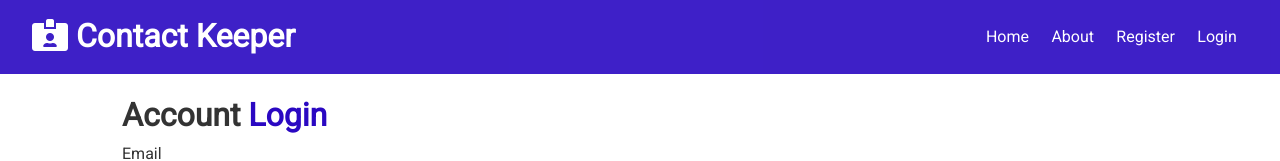
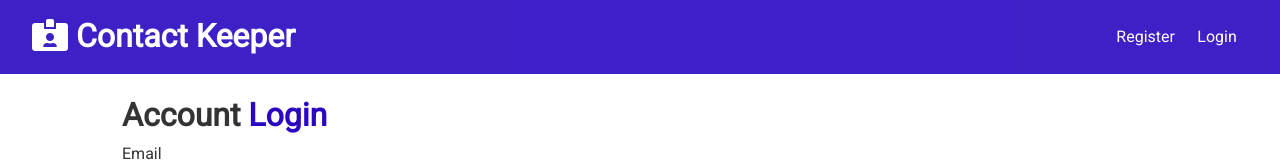
Before and after one commit to tdoval/contact-keeper, a React (Create React App) app in the folder client/: page /login in a window 1280 px wide. Shown: the top 161 px of the page. Built offline with nearby package versions, Linux system fonts and the light colour scheme.

Commit message:
logout and private route

```diff
--- a/client/src/App.js
+++ b/client/src/App.js
@@ -6,6 +6,7 @@ import About from './components/pages/About';
 import Register from './components/auth/Register';
 import Login from './components/auth/Login';
 import Alerts from './components/layout/Alerts';
+import PrivateRoute from './components/routing/PrivateRoute';
 
 import ContactState from './context/contact/ContactState';
 import AuthState from './context/auth/AuthState';
@@ -28,7 +29,7 @@ const App = () => {
               <div className='container'>
                 <Alerts />
                 <Switch>
-                  <Route exact path='/' component={Home} />
+                  <PrivateRoute exact path='/' component={Home} />
                   <Route exact path='/about' component={About} />
                   <Route exact path='/register' component={Register} />
                   <Route exact path='/login' component={Login} />
--- a/client/src/components/layout/navbar.js
+++ b/client/src/components/layout/navbar.js
@@ -1,27 +1,46 @@
-import React from 'react';
+import React, { Fragment, useContext } from 'react';
 import PropTypes from 'prop-types';
 import { Link } from 'react-router-dom';
+import AuthContext from '../../context/auth/AuthContext';
 
 export const Navbar = ({ title, icon }) => {
+  const authContext = useContext(AuthContext);
+
+  const { isAuthenticated, logout, user } = authContext;
+
+  const onLogout = () => {
+    logout();
+  };
+
+  const authLinks = (
+    <Fragment>
+      <li>Hello {user && user.name}</li>
+      <li>
+        <a onClick={onLogout} href='#!'>
+          <i className='fas fa-sign-out-alt'></i>{' '}
+          <span className='hide-sm'>Logout</span>
+        </a>
+      </li>
+    </Fragment>
+  );
+
+  const guestLinks = (
+    <Fragment>
+      <li>
+        <Link to='/register'>Register</Link>
+      </li>
+      <li>
+        <Link to='/login'>Login</Link>
+      </li>
+    </Fragment>
+  );
+
   return (
     <div className='navbar bg-primary'>
       <h1>
         <i className={icon} /> {title}
       </h1>
-      <ul>
-        <li>
-          <Link to='/'>Home</Link>
-        </li>
-        <li>
-          <Link to='/about'>About</Link>
-        </li>
-        <li>
-          <Link to='/register'>Register</Link>
-        </li>
-        <li>
-          <Link to='/login'>Login</Link>
-        </li>
-      </ul>
+      <ul>{isAuthenticated ? authLinks : guestLinks}</ul>
     </div>
   );
 };
--- /dev/null
+++ b/client/src/components/routing/PrivateRoute.js
@@ -0,0 +1,17 @@
+import React, { useContext } from 'react'
+import { Route, Redirect } from 'react-router-dom';
+import AuthContext from '../../context/auth/AuthContext'
+
+const PrivateRoute = ({ component: Component, ...rest }) => {
+  const authContext = useContext(AuthContext);
+  const { isAuthenticated, loading } = authContext;
+  return (
+    <Route { ...rest } render={props => !isAuthenticated && !loading ? (
+      <Redirect to='/login'/>
+    ) : (
+      <Component {...props} />
+    )} />
+  )
+}
+
+export default PrivateRoute
--- a/client/src/context/auth/AuthReducer.js
+++ b/client/src/context/auth/AuthReducer.js
@@ -31,6 +31,7 @@ export default (state, action) => {
     case REGISTER_FAIL:
     case AUTH_ERROR:
     case LOGIN_FAIL:
+    case LOGOUT:
       localStorage.removeItem('token');
       return {
         ...state,
--- a/client/src/context/auth/AuthState.js
+++ b/client/src/context/auth/AuthState.js
@@ -95,7 +95,7 @@ const AuthState = (props) => {
   };
 
   // Logout
-  const logout = () => console.log('logoutUser');
+  const logout = () => dispatch({ type: LOGOUT });
 
   // Clear Errors
   const clearErrors = () => dispatch({ type: CLEAR_ERRORS });
```
